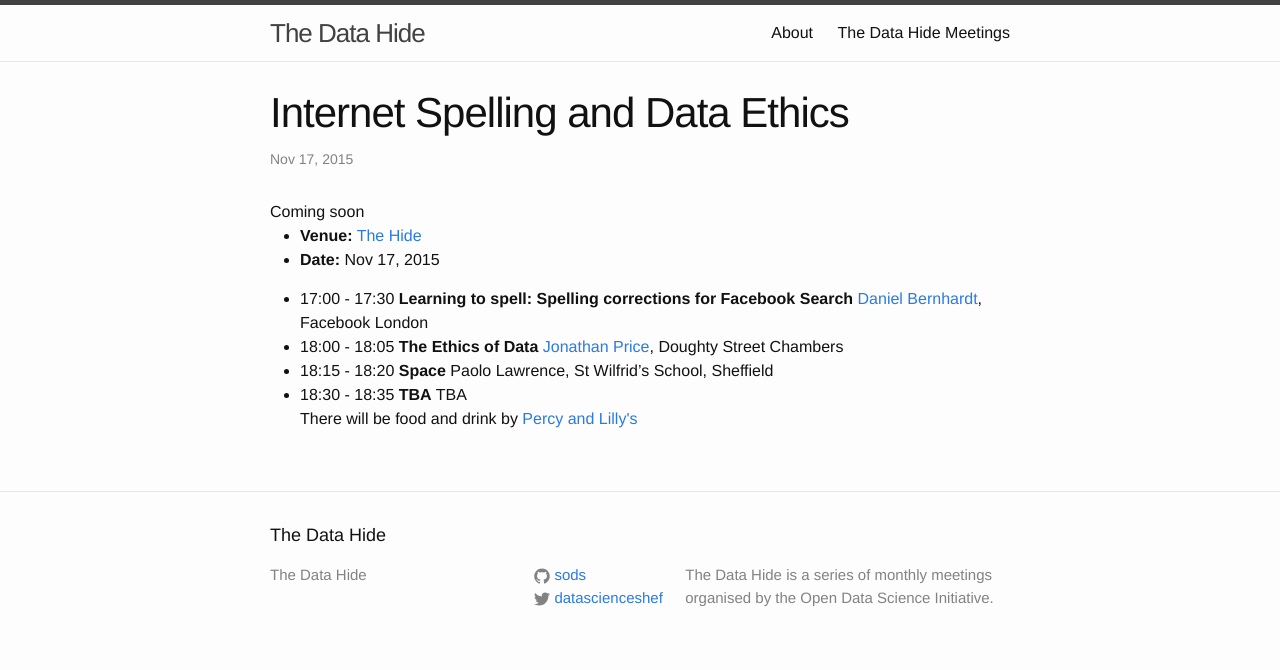
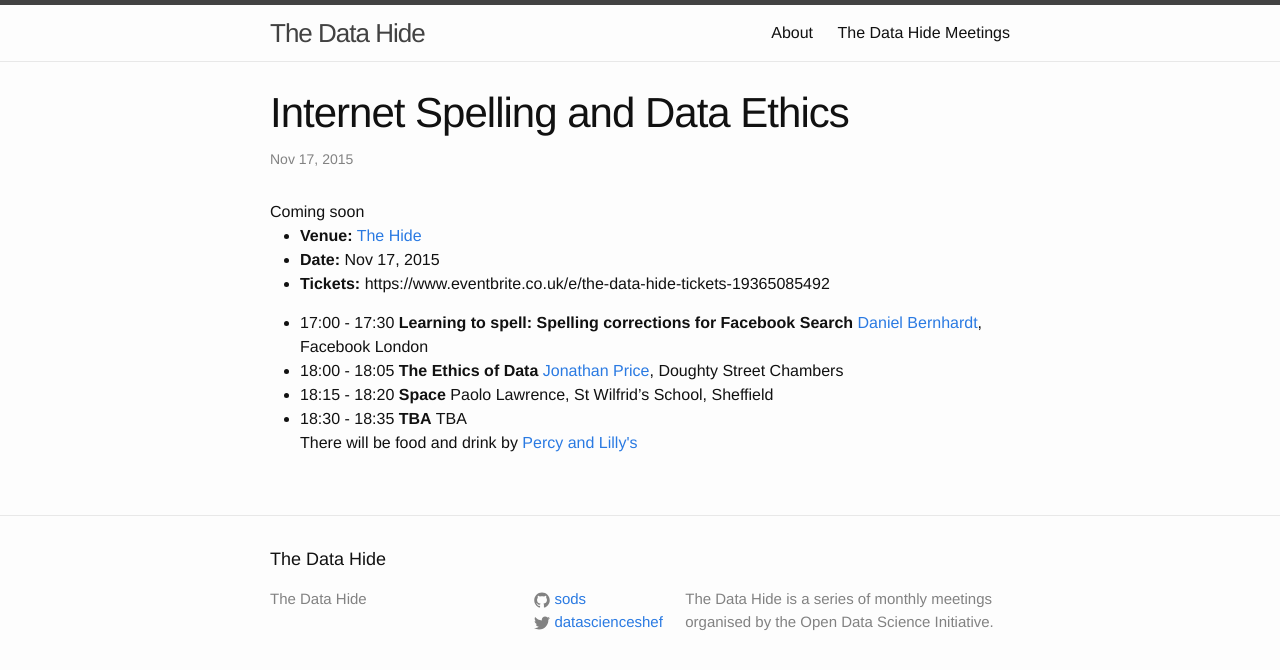
Before and after one commit to sods/datahide, a Jekyll site: the page built from _posts/2015-11-17-facebook-spelling-data-ethics.md, in a window 1280 px wide. Shown: the top 670 px of the page. Built offline with Jekyll 4.4.1, drawn with Linux system fonts in a browser that asks for light colours; comment, search, counter and statistics services are not loaded; some of the changed lines change nothing that is shown.

Commit message:
Update ticket link

```diff
--- a/_posts/2015-11-17-facebook-spelling-data-ethics.md
+++ b/_posts/2015-11-17-facebook-spelling-data-ethics.md
@@ -4,7 +4,7 @@
 tagline: Coming soon
 venue: "[The Hide](https://www.facebook.com/TheHideS3)"
 date: 2015-11-17 17:00
-tickets:
+tickets: https://www.eventbrite.co.uk/e/the-data-hide-tickets-19365085492
 talks:
 - start: "17:00"
   end: "17:30"
```
